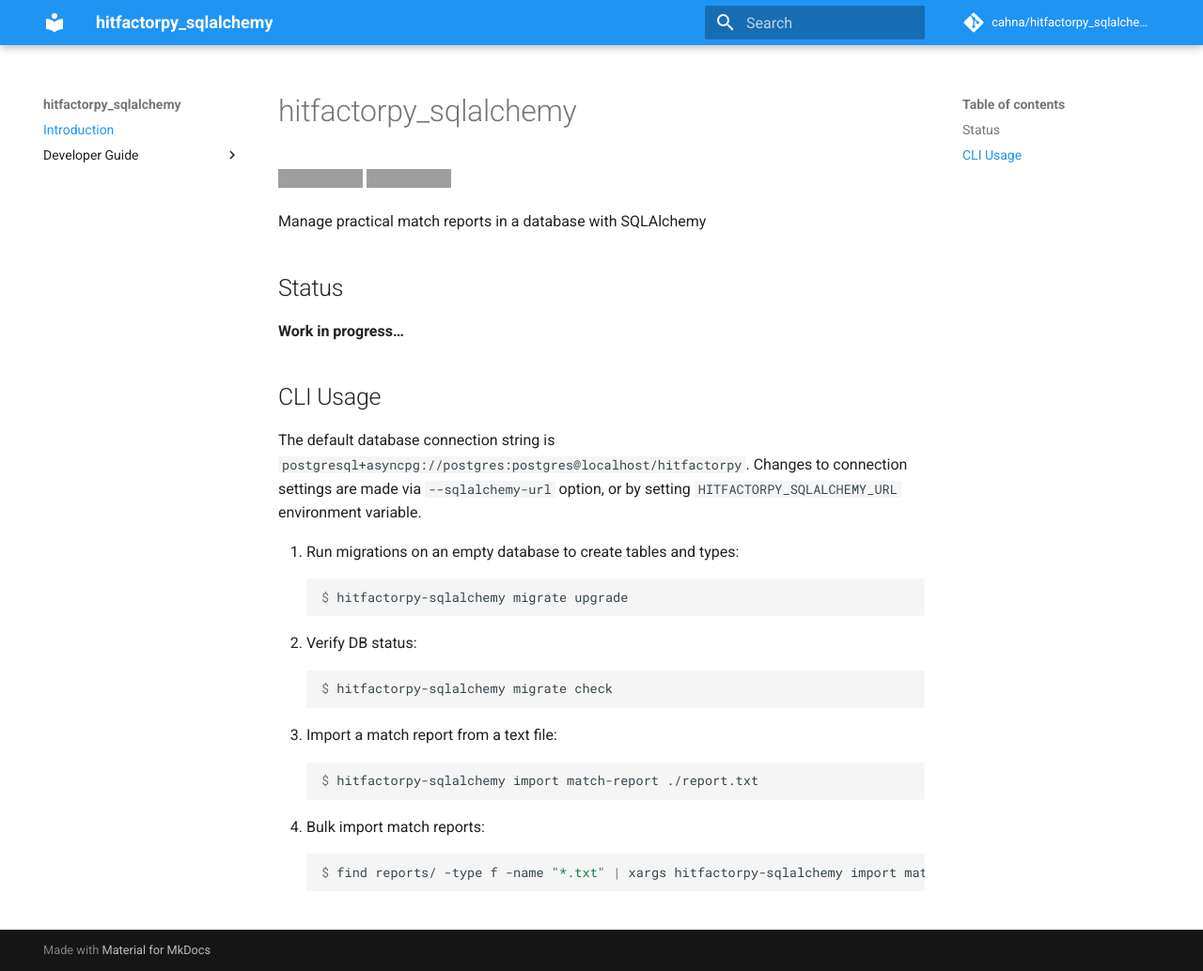
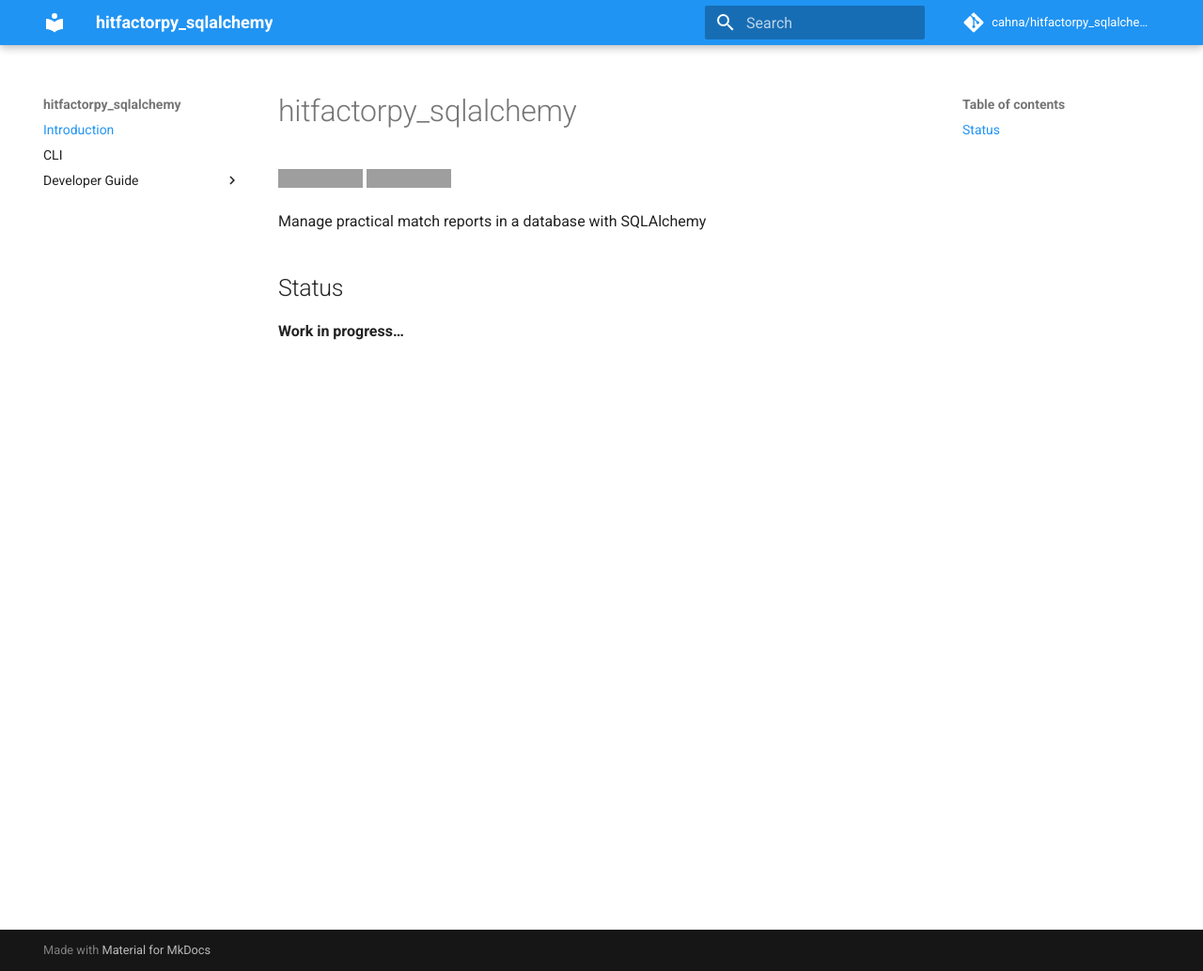
Before and after one commit to cahna/hitfactorpy-sqlalchemy, an MkDocs documentation site: the page built from docs/index.md, in a window 1280 px wide and 1034 px high. Shown: the whole window at 94% size. Built offline with MkDocs 1.6.1 and Material for MkDocs 9.7.7, drawn with Linux system fonts in a browser that asks for light colours; comment, search, counter and statistics services are not loaded; grey boxes are pictures that could not be loaded.

Commit message:
update docs

````diff
--- a/docs/index.md
+++ b/docs/index.md
@@ -8,24 +8,3 @@
 ## Status
 
 **Work in progress...**
-
-## CLI Usage
-
-The default database connection string is `postgresql+asyncpg://postgres:postgres@localhost/hitfactorpy`. Changes to connection settings are made via `--sqlalchemy-url` option, or by setting `HITFACTORPY_SQLALCHEMY_URL` environment variable.
-
-1. Run migrations on an empty database to create tables and types:
-    ```console
-    $ hitfactorpy-sqlalchemy migrate upgrade
-    ```
-2. Verify DB status:
-    ```console
-    $ hitfactorpy-sqlalchemy migrate check
-    ```
-3. Import a match report from a text file:
-    ```console
-    $ hitfactorpy-sqlalchemy import match-report ./report.txt
-    ```
-4. Bulk import match reports:
-    ```console
-    $ find reports/ -type f -name "*.txt" | xargs hitfactorpy-sqlalchemy import match-report
-    ```
--- a/mkdocs.yaml
+++ b/mkdocs.yaml
@@ -15,6 +15,7 @@
 
 nav:
   - Introduction: 'index.md'
+  - CLI: 'cli.md'
   - Developer Guide:
       - Linux+Pyenv: linux-setup.md
 
````
Also changed, not shown: docs/cli.md (added, +65 -0 lines), docs/linux-setup.md (+3 -2 lines).
